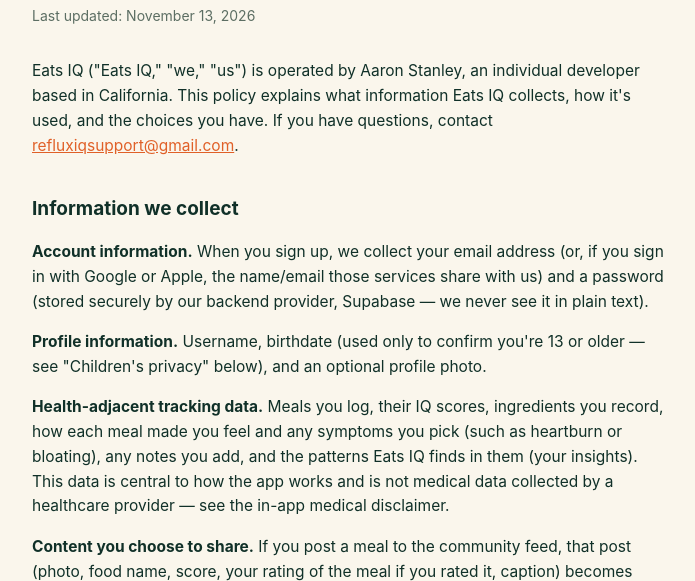
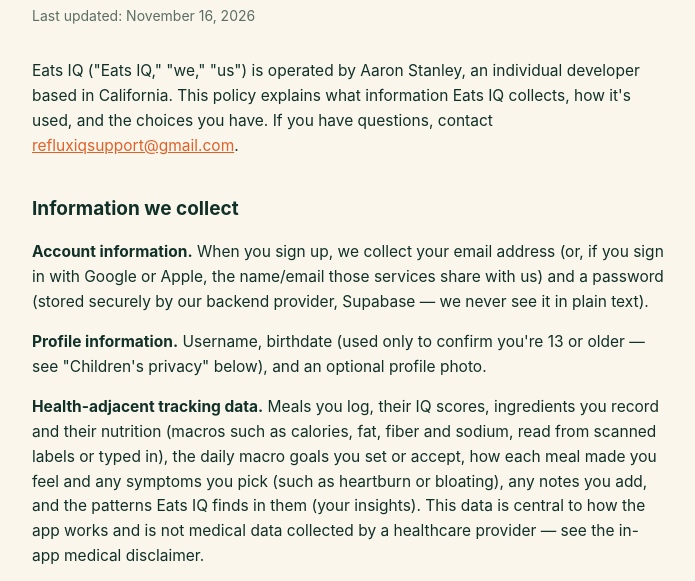
Before and after one commit to aaronstanley17/reflux-iq-legal, a plain HTML site: page privacy-policy.html in a window 1280 px wide. Shown: the part 185-766 px from the top of the page, without its empty margins (292-987 px from the left). Drawn offline with Linux system fonts and the light colour scheme.

Commit message:
Privacy: macros, macro goals and nutrition facts from barcode scans
Co-Authored-By: Claude Opus 5.5 <noreply@anthropic.com>

```diff
--- a/privacy-policy.html
+++ b/privacy-policy.html
@@ -18,7 +18,7 @@
 
   <main>
     <h1>Eats IQ Privacy Policy</h1>
-    <p class="updated">Last updated: November 13, 2026</p>
+    <p class="updated">Last updated: November 16, 2026</p>
 
     <p>
       Eats IQ ("Eats IQ," "we," "us") is operated by Aaron Stanley, an individual
@@ -34,7 +34,7 @@
       plain text).</p>
     <p><strong>Profile information.</strong> Username, birthdate (used only to confirm you're
       13 or older — see "Children's privacy" below), and an optional profile photo.</p>
-    <p><strong>Health-adjacent tracking data.</strong> Meals you log, their IQ scores, ingredients you record, how each meal made you feel and any symptoms you pick (such as heartburn or bloating), any notes you add, and the patterns Eats IQ finds in them (your insights). This data is central to how the app
+    <p><strong>Health-adjacent tracking data.</strong> Meals you log, their IQ scores, ingredients you record and their nutrition (macros such as calories, fat, fiber and sodium, read from scanned labels or typed in), the daily macro goals you set or accept, how each meal made you feel and any symptoms you pick (such as heartburn or bloating), any notes you add, and the patterns Eats IQ finds in them (your insights). This data is central to how the app
       works and is not medical data collected by a healthcare provider — see the in-app
       medical disclaimer.</p>
     <p><strong>Content you choose to share.</strong> If you post a meal to the community
@@ -98,7 +98,7 @@
         email, or account details, and uses it only for that check.</li>
       <li><strong>Open Food Facts</strong> (a public food product database) — when you scan
         a barcode, the barcode number is sent to Open Food Facts to look up the product's
-        name and ingredients. No account information is sent with it.</li>
+        name, ingredients and nutrition facts. No account information is sent with it.</li>
       <li><strong>Sentry</strong> (our crash reporting provider) — if the app crashes or
         hits an error, a report is sent to Sentry so we can fix it. It includes technical
         details (what went wrong, the app version, your device model and operating system)
```
